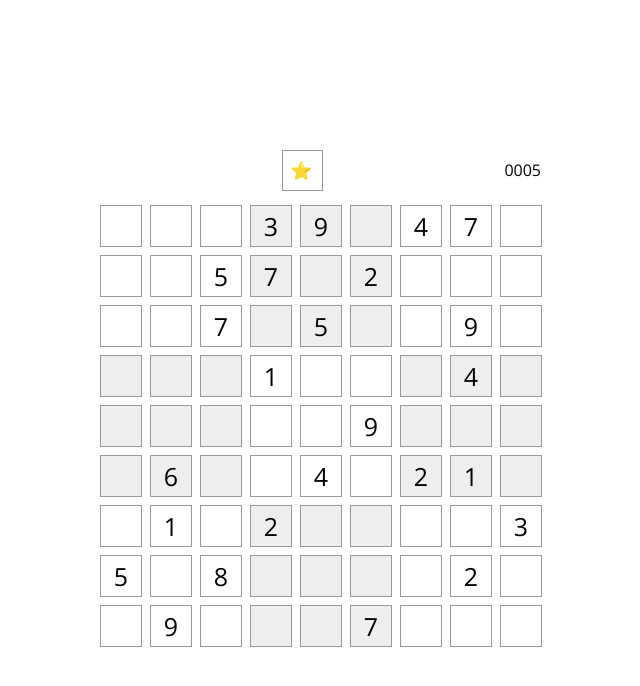
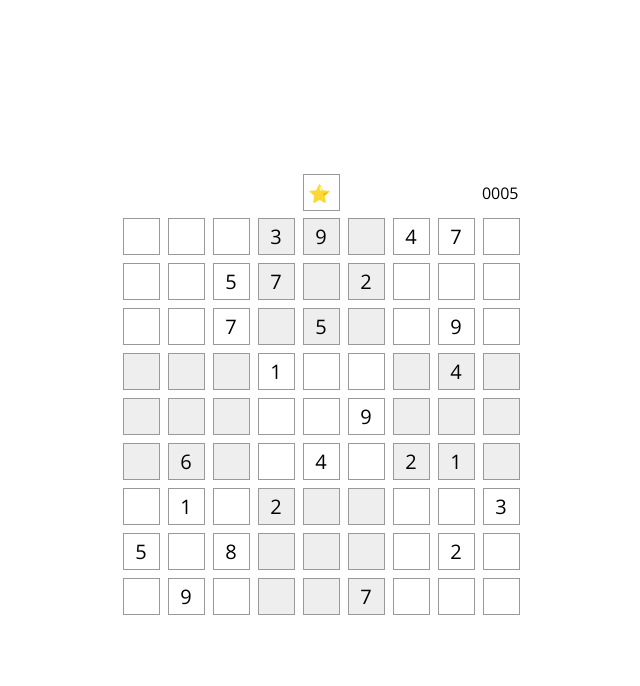
Before and after one commit to kevin940726/sudoku, a React app: page / in a window 1280 px wide. Shown: the top 686 px of the page, without its empty margins (319-959 px from the left). Built offline with nearby package versions, Linux system fonts and the light colour scheme.

Commit message:
gooey numpad version 2

```diff
--- a/src/components/App.css
+++ b/src/components/App.css
@@ -5,4 +5,5 @@
   height: 100%;
   width: 100%;
   flex-direction: column;
+  overflow: hidden;
 }
--- a/src/components/Block.css
+++ b/src/components/Block.css
@@ -1,15 +1,15 @@
 .block {
   position: relative;
   display: flex;
-  height: 40px;
-  width: 40px;
+  height: 35px;
+  width: 35px;
   padding: 5px;
   background-clip: content-box;
   justify-content: center;
   align-items: center;
   box-shadow: inset 0 0 0 4px #FFF, inset 0 0 0 5px #999;
-  font-size: 25px;
-  line-height: 40px;
+  font-size: 20px;
+  line-height: 35px;
   color: #555;
   overflow: visible;
   cursor: default;
--- a/src/components/ControlBar.css
+++ b/src/components/ControlBar.css
@@ -5,15 +5,20 @@
   align-items: center;
   text-align: center;
   margin-bottom: 10px;
-  width: 440px;
+  width: 395px;
 }
 
 .newGameBtn {
-  height: 41px;
-  width: 41px;
+  position: absolute;
+  top: 0;
+  left: 0;
+  bottom: 0;
+  right: 0;
+  margin: auto;
+  height: 37px;
+  width: 37px;
   padding: 0;
   display: flex;
-  position: relative;
   border: 1px solid #999;
   font-size: 18px;
   text-align: center;
--- a/src/components/NumPad.css
+++ b/src/components/NumPad.css
@@ -12,22 +12,25 @@
   top: 50%;
   left: 50%;
   margin: auto;
-  height: 200px;
-  width: 200px;
+  height: 0;
+  width: 0;
   transform: translate(-50%, -50%);
   z-index: 10;
   filter: url(#goo);
+  display: flex;
+  justify-content: center;
+  align-items: center;
+  align-content: center;
+  flex-wrap: wrap;
+  overflow: visible;
 }
 
 .num {
   position: absolute;
-  width: 50px;
-  height: 50px;
-  top: 0;
-  left: 0;
-  right: 0;
-  bottom: 0;
-  margin: auto;
+  top: -22.5px;
+  left: -22.5px;
+  width: 45px;
+  height: 45px;
   border-radius: 50%;
   text-align: center;
   background-color: #FFF;
@@ -36,6 +39,4 @@
   justify-content: center;
   align-items: center;
   cursor: default;
-  transition: transform 0.15s ease-out;
-  color: #000;
 }
--- a/src/components/NumPad.js
+++ b/src/components/NumPad.js
@@ -4,33 +4,41 @@ import style from './NumPad.css';
 import { range } from 'lodash';
 import { Motion, spring } from 'react-motion';
 
-const angleToCoor = (num, r) => ([
-  `${Math.cos(Math.PI * 2 / 9 * (num - 1) - Math.PI / 2) * r}px`,
-  `${Math.sin(Math.PI * 2 / 9 * (num - 1) - Math.PI / 2) * r}px`,
-].join(','));
+const customSpring = (i) => (
+  spring(i, { stiffness: 230, damping: 32 })
+);
 
 const NumPad = ({ handleClickOutside, handleClick }) => (
   <div className={style.container}>
     <div className={style.numPad}>
-      <span
-        className={style.num}
-        key="0"
-        onClick={() => handleClick(0)}
-      >X</span>
       {range(1, 10).map(num => (
-        <Motion key={num} defaultStyle={{ r: 0 }} style={{ r: spring(55, {stiffness: 200, damping: 15}) }}>
-          {interpolatingStyle => (
+        <Motion key={num} defaultStyle={{ i: 0 }} style={{ i: customSpring(100) }}>
+          {({ i }) => (
             <span
               className={style.num}
               key={num}
               onClick={() => handleClick(num)}
-              style={{ transform: `translate(${angleToCoor(num, interpolatingStyle.r)})` }}
+              style={{
+                transform: `translate(${((num - 1) % 3 - 1) * i}%, ${(~~((num - 1) / 3) - 1) * i}%)`,
+              }}
             >
               {num}
             </span>
           )}
         </Motion>
       ))}
+      <Motion defaultStyle={{ i: 0 }} style={{ i: customSpring(100) }}>
+        {({ i }) => (
+          <span
+            className={style.num}
+            key="0"
+            onClick={() => handleClick(0)}
+            style={{
+              transform: `translate(0, ${2 * i}%)`,
+            }}
+          >X</span>
+        )}
+      </Motion>
     </div>
     <svg xmlns="http://www.w3.org/2000/svg" version="1.1" height="0" width="0">
       <defs>
```
